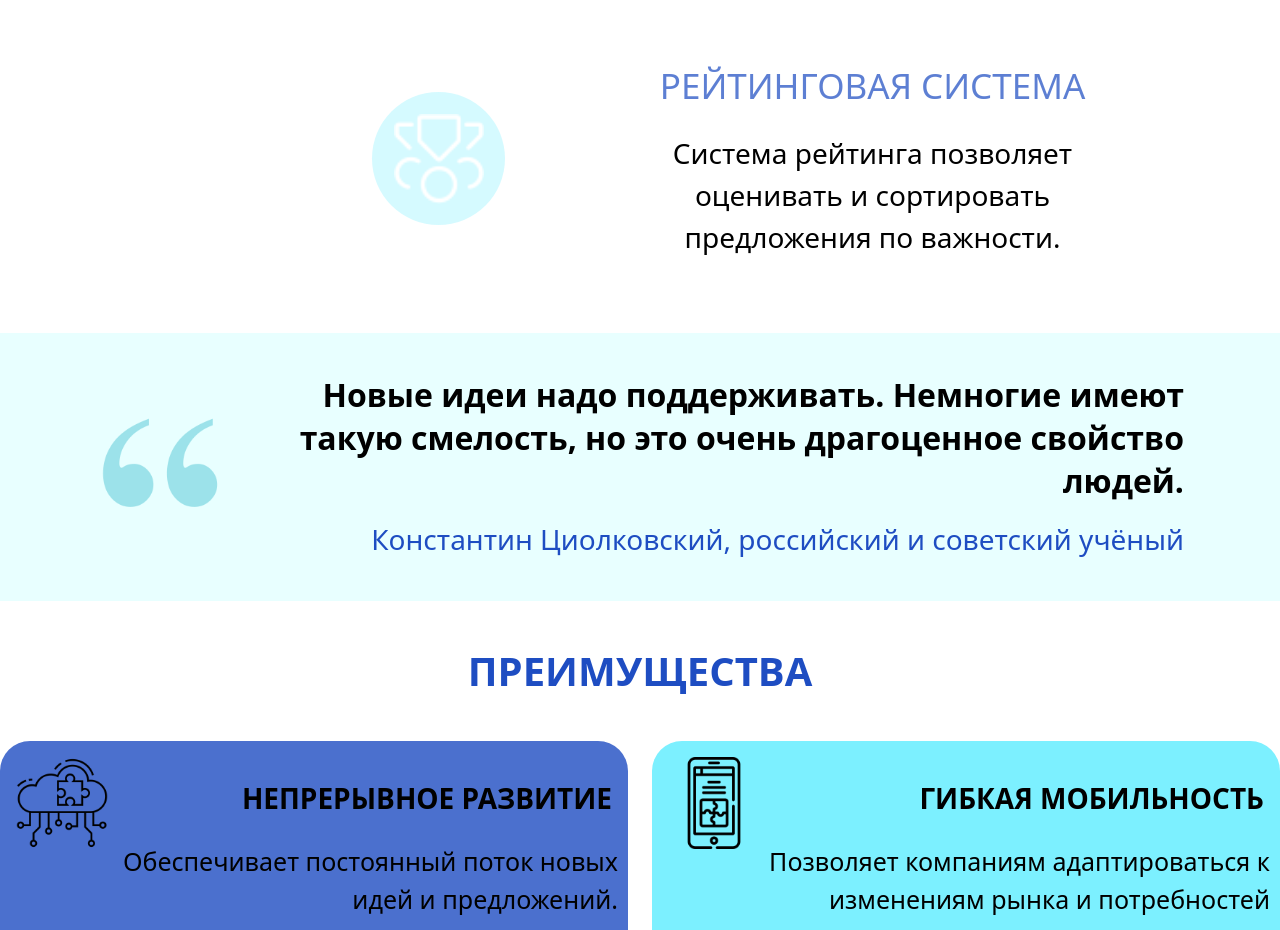
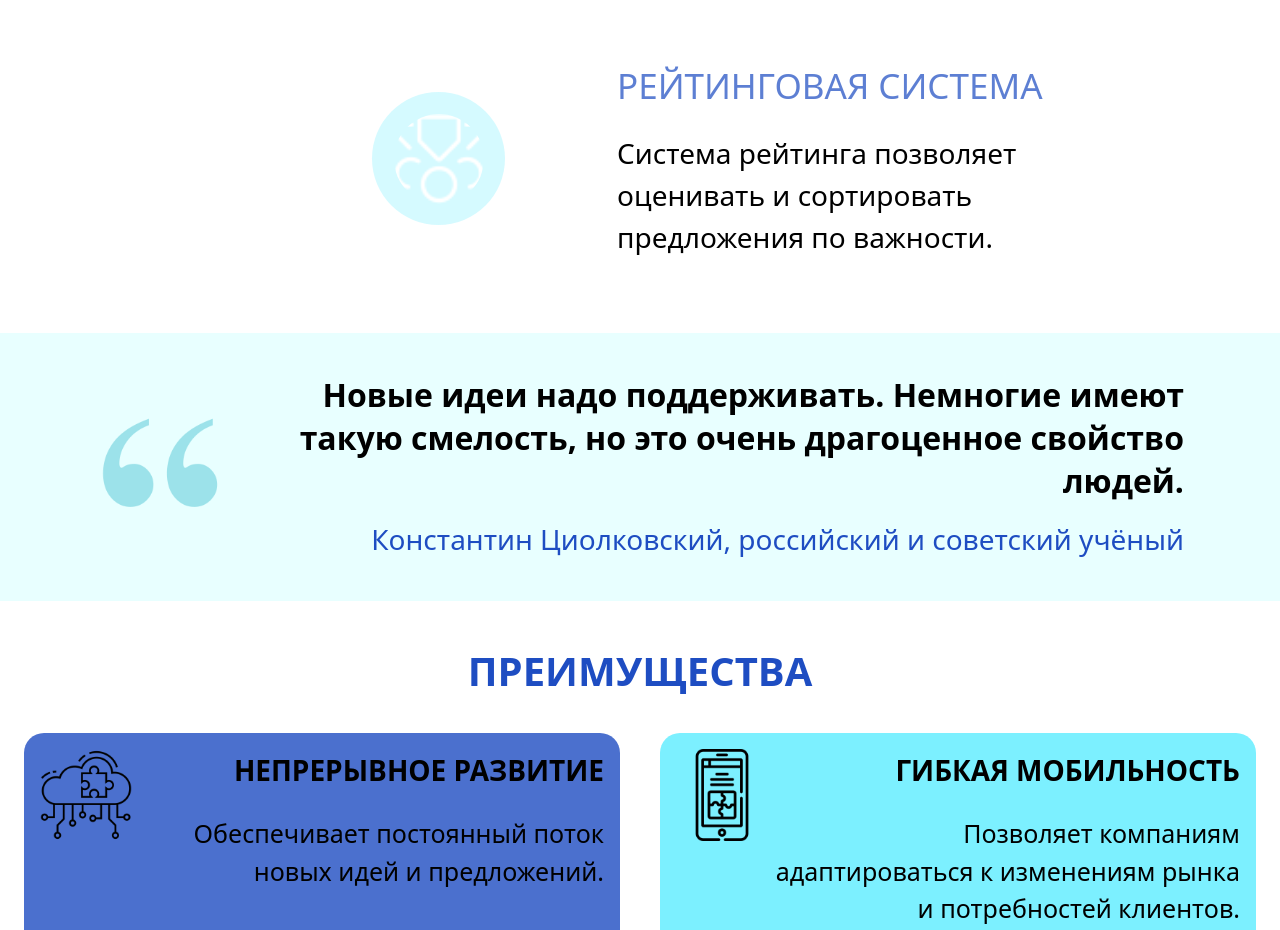
Before and after one commit to lol33229/blum_main_proj, a React (Vite) app: page / in a window 1280 px wide. Shown: the part 2160-3090 px from the top of the page. Built offline with nearby package versions, Linux system fonts and the light colour scheme.

Commit message:
Add files via upload

```diff
--- a/src/module/about/components/Item.tsx
+++ b/src/module/about/components/Item.tsx
@@ -1,22 +1,37 @@
 type Props = {
     item: {
-        id: number,
-        title: string,
-        discription: string,
-        src: string,
-    }
+        id: number;
+        title: string;
+        discription: string;
+        src: string;
+    };
+};
+
+export default function Item({ item }: Props) {
+    return (
+        <div className="w-full flex flex-col md:flex-row items-center mb-12 md:mb-[59px]">
+            {/* Круглый контейнер для изображения */}
+            <div className="w-[100px] h-[100px] sm:w-[133px] sm:h-[133px] object-cover rounded-full bg-[#A4F4FE75] flex items-center justify-center">
+                <img
+                    src={item.src}
+                    alt={item.title}
+                    className="object-cover rounded-full"
+                    width={90}
+                    height={90}
+                />
+            </div>
+
+            {/* Контейнер для текста */}
+            <div className="mt-6 md:mt-0 md:ml-8 lg:ml-[112px] text-center md:text-left">
+                {/* Заголовок */}
+                <p className="font-normal text-[20px] sm:text-[28px] md:text-[35px] text-[#1E4DC2B8] uppercase">
+                    {item.title}
+                </p>
+                {/* Описание */}
+                <p className="font-normal text-[16px] sm:text-[20px] md:text-[28px] text-[#000000] mt-[12px] md:mt-[20px] max-w-[90%] sm:max-w-[511px] mx-auto md:mx-0">
+                    {item.discription}
+                </p>
+            </div>
+        </div>
+    );
 }
-
-export default function Item({item}: Props) {
-  return (
-    <div className='w-full flex items-center mb-[59px]'>
-        <div className='w-[133px] h-[133px] object-cover rounded-full bg-[#A4F4FE75] flex items-center justify-center'>
-            <img src={item.src} alt="" className='' height={90} width={90} />
-        </div>
-        <div className='ml-[112px]'>
-            <p className='font-normal text-[35px] text-[#1E4DC2B8] uppercase text-center'>{item.title}</p>
-            <p className='font-normal text-[28px] text-[#000000] text-center mt-[20px] max-w-[511px]'>{item.discription}</p>
-        </div>
-    </div>
-  )
-}
--- a/src/module/advantage/Advantage.tsx
+++ b/src/module/advantage/Advantage.tsx
@@ -33,11 +33,14 @@ export default function Advantage({}: Props) {
   ];
 
   return (
-    <div className="w-full mt-10" id="3">
-      <h1 className="font-semibold text-[40px] text-[#1E4DC2] uppercase text-center">
+    <div className="w-full mt-10 px-4 sm:px-6" id="3">
+      {/* Заголовок */}
+      <h1 className="font-semibold text-[24px] sm:text-[32px] md:text-[40px] text-[#1E4DC2] uppercase text-center">
         ПРЕИМУЩЕСТВА
       </h1>
-      <div className="mt-10 grid grid-cols-1 md:grid-cols-2 gap-6 justify-items-center">
+
+      {/* Сетка элементов */}
+      <div className="mt-8 grid grid-cols-1 sm:grid-cols-2 gap-8 md:gap-6 lg:gap-10 justify-items-center">
         {items.map((item) => (
           <Item key={item.id} item={item} />
         ))}
--- a/src/module/advantage/components/Item.tsx
+++ b/src/module/advantage/components/Item.tsx
@@ -1,21 +1,37 @@
 type Props = {
   item: {
-      id: number,
-      title: string,
-      discription: string,
-      src: string,
-  }
-}
+    id: number;
+    title: string;
+    discription: string;
+    src: string;
+  };
+};
 
-export default function Item({item}: Props) {
+export default function Item({ item }: Props) {
+  return (
+    <div
+      className={`w-full flex flex-col md:flex-row items-center md:items-start p-6 md:p-4 justify-between mb-6 md:mb-[59px] max-w-full md:max-w-[648px] h-[300px] md:h-[230px] rounded-[20px] ${
+        item.id === 1 || item.id === 4 ? "bg-[#1E4DC2CC]" : "bg-[#7CF0FF]"
+      }`}
+    >
+      {/* Изображение */}
+      <div className="flex-shrink-0">
+        <img
+          src={item.src}
+          alt={item.title}
+          className="w-[70px] h-[70px] sm:w-[92px] sm:h-[92px] object-contain"
+        />
+      </div>
 
-  return (
-    <div className={`w-full flex items-start p-4 justify-between mb-[59px] flex max-w-[648px] h-[230px] rounded-[30px] ${item.id  === 1 || item.id === 4 ? 'bg-[#1E4DC2CC]' : 'bg-[#7CF0FF]'}`}>
-      <img src={item.src} alt="" height={92} width={92} />
-      <div className="w-full flex flex-col items-start justify-center mt-[20px]">
-        <p className="text-end w-full font-semibold text-[28px]">{item.title}</p>
-        <p className="text-end w-full font-normal text-[25px] mt-[24px] ml-[6px]">{item.discription}</p>
+      {/* Текстовый блок */}
+      <div className="flex flex-col items-center md:items-start justify-center w-full mt-4 md:mt-0">
+        <p className="text-center md:text-end w-full font-semibold text-[18px] sm:text-[24px] md:text-[28px]">
+          {item.title}
+        </p>
+        <p className="text-center md:text-end w-full font-normal text-[16px] sm:text-[20px] md:text-[25px] mt-4 md:mt-[24px]">
+          {item.discription}
+        </p>
       </div>
     </div>
-  )
+  );
 }
--- a/src/module/footer/Footer.tsx
+++ b/src/module/footer/Footer.tsx
@@ -1,34 +1,59 @@
-
-
-type Props = {}
+type Props = {};
 
 export default function Footer({}: Props) {
   return (
-    <div className='w-full h-[405px] flex flex-col shadow p-[34px] bg-[#EBEBEBB2] rounded'>
-        <div className='w-full flex justify-between'>
-            <img src="/icons/logo.svg" alt="" />
-            <p className='w-[220px] text-[#1E4DC2] text-[20px] font-semibold'>Наша почта: inbox@aratrum.ru</p>
-            <p className='w-[160px] text-[#1E4DC2] text-[20px] font-semibold'>Наш номер: <br /> 8-922-000-00-00</p>
-            <p className='w-[390px] text-[#1E4DC2] text-[20px] font-semibold'>Наш адрес: <br /> г. Екатеринбург, ул. Конструкторов, д. 5</p>
+    <div className="w-full flex flex-col shadow p-6 sm:p-[34px] bg-[#EBEBEBB2] rounded">
+      {/* Верхний блок */}
+      <div className="w-full flex flex-col sm:flex-row justify-between items-center gap-6">
+        <img src="/icons/logo.svg" alt="Logo" className="w-[120px] sm:w-auto" />
+        <p className="text-[#1E4DC2] text-[16px] sm:text-[20px] font-semibold text-center sm:text-left">
+          Наша почта: inbox@aratrum.ru
+        </p>
+        <p className="text-[#1E4DC2] text-[16px] sm:text-[20px] font-semibold text-center sm:text-left">
+          Наш номер: <br /> 8-922-000-00-00
+        </p>
+        <p className="text-[#1E4DC2] text-[16px] sm:text-[20px] font-semibold text-center sm:text-left">
+          Наш адрес: <br /> г. Екатеринбург, ул. Конструкторов, д. 5
+        </p>
+      </div>
+
+      {/* Средний блок */}
+      <div className="w-full flex flex-col sm:flex-row justify-between mt-8 sm:mt-[55px] gap-6">
+        <div className="flex flex-col gap-4">
+          <p className="text-[#000000A1] text-[18px] sm:text-[22px] font-semibold text-center sm:text-left">
+            Мы находимся в реестре отечественного ПО
+          </p>
+          <p className="text-[#00000078] text-[16px] sm:text-[22px] font-semibold text-center sm:text-left">
+            Продукт ОТКРЫТЫЕ ИДЕИ компании ООО « *** » находится в едином реестре российского программного обеспечения №19382
+          </p>
         </div>
-        <div className='w-full flex justify-between mt-[55px]'>
-            <div>
-                <p className='text-[#000000A1] text-[22px] font-semibold'>Мы находимся в реестре отчественного ПО</p>
-                <p className='mt-[33px] text-[#00000078] text-[22px] font-semibold max-w-[567px]'>Продукт ОТКРЫТЫЕ ИДЕИ компании ООО « *** » находится в едином реестре российского программного обеспечения №19382</p>
-            </div>
-            <div>
-                <p className='text-[#000000A1] text-[22px] font-semibold'>Общество с ограниченной отвественностью « *** » </p>
-                <p className='text-end mt-[33px] text-[#00000078] text-[22px] font-semibold max-w-[567px]'>Сервис сбора инициатив</p>
-                <div className='flex justify-between items-center mt-4'>
-                    <p className='text-end text-[#00000078] text-[16px] font-semibold'>ОГРН <br /> 123123123</p>
-                    <p className='text-end text-[#00000078] text-[16px] font-semibold'>ИНН <br /> 123123123</p>
-                    <p className='text-end text-[#00000078] text-[16px] font-semibold'>КПП <br /> 123123123</p>
-                </div>
-            </div>
+        <div className="flex flex-col gap-4">
+          <p className="text-[#000000A1] text-[18px] sm:text-[22px] font-semibold text-center sm:text-left">
+            Общество с ограниченной ответственностью « *** »
+          </p>
+          <p className="text-[#00000078] text-[16px] sm:text-[22px] font-semibold text-center sm:text-right">
+            Сервис сбора инициатив
+          </p>
+          <div className="flex flex-col sm:flex-row justify-between items-center gap-4">
+            <p className="text-[#00000078] text-[14px] sm:text-[16px] font-semibold text-center sm:text-right">
+              ОГРН <br /> 123123123
+            </p>
+            <p className="text-[#00000078] text-[14px] sm:text-[16px] font-semibold text-center sm:text-right">
+              ИНН <br /> 123123123
+            </p>
+            <p className="text-[#00000078] text-[14px] sm:text-[16px] font-semibold text-center sm:text-right">
+              КПП <br /> 123123123
+            </p>
+          </div>
         </div>
-        <div>
-            <p className='text-center text-[#00000078] text-[20px] font-semibold w-full mt-14'>Политика конфиденциальности</p>
-        </div>
+      </div>
+
+      {/* Нижний блок */}
+      <div className="mt-8 sm:mt-14">
+        <p className="text-center text-[#00000078] text-[16px] sm:text-[20px] font-semibold">
+          Политика конфиденциальности
+        </p>
+      </div>
     </div>
-  )
+  );
 }
```
